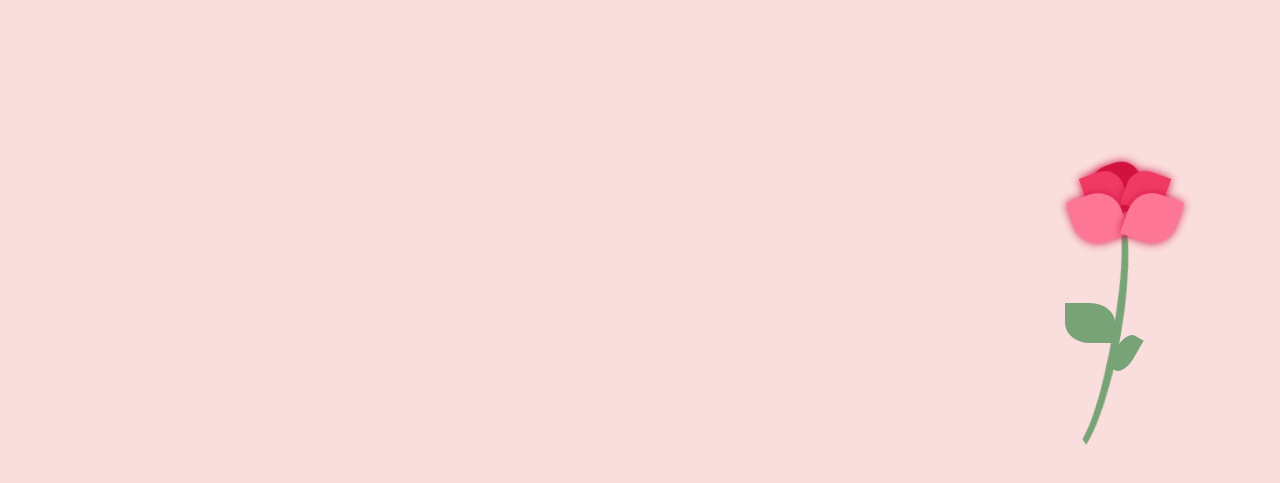
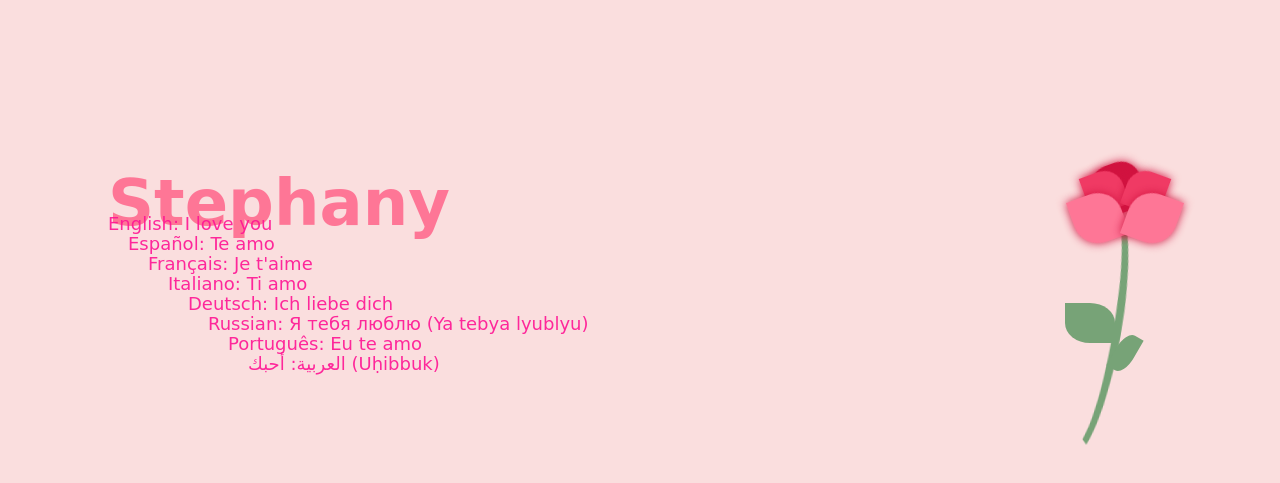
Before and after one commit to FelipeRodrigues05/rose, a plain HTML site: page index.html in a window 1280 px wide. Shown: the part 205-688 px from the top of the page. Drawn offline with Linux system fonts and the light colour scheme; a web font is replaced by a local one.

Commit message:
added i love you

```diff
--- a/index.html
+++ b/index.html
@@ -1,18 +1,30 @@
 <!DOCTYPE html>
 <html lang="en">
-
   <head>
-        <meta charset="UTF-8">
-        <meta name="viewport" content="width=device-width, initial-scale=1.0">
+    <meta charset="UTF-8" />
+    <meta name="viewport" content="width=device-width, initial-scale=1.0" />
     <title>Rose</title>
-        <link rel="stylesheet" href="style.css">
-        <link href="https://fonts.googleapis.com/css2?family=Borel&display=swap" rel="stylesheet">
+    <link rel="stylesheet" href="style.css" />
+    <link
+      href="https://fonts.googleapis.com/css2?family=Borel&display=swap"
+      rel="stylesheet"
+    />
   </head>
 
   <body>
     <div class="container">
-            <div class="letter">
-                <h1></h1>
+      <div class="letters">
+        <h1>Stephany</h1>
+        <ul>
+          <li>English: I love you</li>
+          <li>Español: Te amo</li>
+          <li>Français: Je t'aime</li>
+          <li>Italiano: Ti amo</li>
+          <li>Deutsch: Ich liebe dich</li>
+          <li>Russian: Я тебя люблю (Ya tebya lyublyu)</li>
+          <li>Português: Eu te amo</li>
+          <li>العربية: أحبك (Uḥibbuk)</li>
+        </ul>
       </div>
       <div class="rose">
         <div class="flower">
@@ -30,5 +42,4 @@
       </div>
     </div>
   </body>
-
 </html>
--- a/style.css
+++ b/style.css
@@ -3,23 +3,18 @@ body {
 }
 
 .container {
-	width: 400px;
+  width: 200px;
   height: 800px;
   display: flex;
   align-items: center;
   justify-items: center;
+  border: red;
 }
 
 h1 {
-	font-family: 'Borel', cursive;
-	color: #FE7696;
+  font-family: "Borel", cursive;
+  color: #fe7696;
   font-size: 64px;
-}
-
-.letter {
-	width: 600px;
-	height: 400px;
-	display: inline-block;
 }
 
 .rose {
@@ -38,11 +33,10 @@ h1 {
   background: #fe7696;
   border-radius: 0px 50%;
   position: absolute;
-	box-shadow: 0 0 10px #D1123F;
+  box-shadow: 0 0 10px #d1123f;
   z-index: 2;
   transform-origin: bottom right;
   animation: zhankai2 10s infinite;
-
 }
 
 .petal:nth-child(2) {
@@ -84,7 +78,6 @@ h1 {
   top: -30px;
   z-index: 0;
   background: #d1123f;
-
 }
 
 .leaf {
@@ -122,7 +115,7 @@ h1 {
   transform: rotate(120deg);
 }
 
-@keyframes yidon{
+@keyframes yidon {
   50% {
     transform: translateY(35%);
   }
@@ -131,7 +124,7 @@ h1 {
   }
 }
 
-@keyframes zhankai1{
+@keyframes zhankai1 {
   50% {
     transform: rotate(110deg);
   }
@@ -140,7 +133,7 @@ h1 {
   }
 }
 
-@keyframes zhankai2{
+@keyframes zhankai2 {
   50% {
     transform: rotate(-20deg);
   }
@@ -148,3 +141,55 @@ h1 {
     transform: rotate(0deg);
   }
 }
+
+ul {
+  list-style-type: none;
+  padding: 0;
+  position: absolute;
+  width: 1000px;
+  border: red;
+  margin-top: -150px;
+}
+li {
+  font-family: "Borel", cursive;
+  font-size: 18px;
+  color: #ff1493;
+  position: absolute;
+  opacity: 0.9;
+}
+li:nth-child(1) {
+  top: 80px;
+  left: 0px;
+}
+li:nth-child(2) {
+  top: 100px;
+  left: 20px;
+}
+li:nth-child(3) {
+  top: 120px;
+  left: 40px;
+}
+li:nth-child(4) {
+  top: 140px;
+  left: 60px;
+}
+li:nth-child(5) {
+  top: 160px;
+  left: 80px;
+}
+li:nth-child(6) {
+  top: 180px;
+  left: 100px;
+}
+li:nth-child(7) {
+  top: 200px;
+  left: 120px;
+}
+li:nth-child(8) {
+  top: 220px;
+  left: 140px;
+}
+
+.letters {
+  margin-left: 100px;
+}
```
Lines whose indentation alone changed are shown as unchanged.
